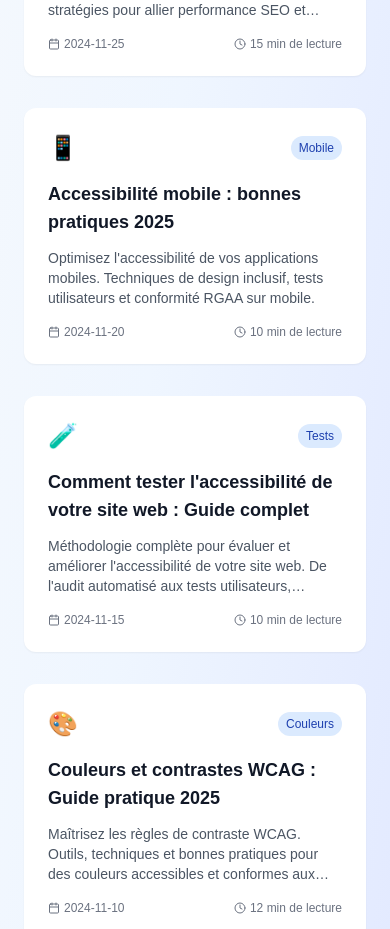
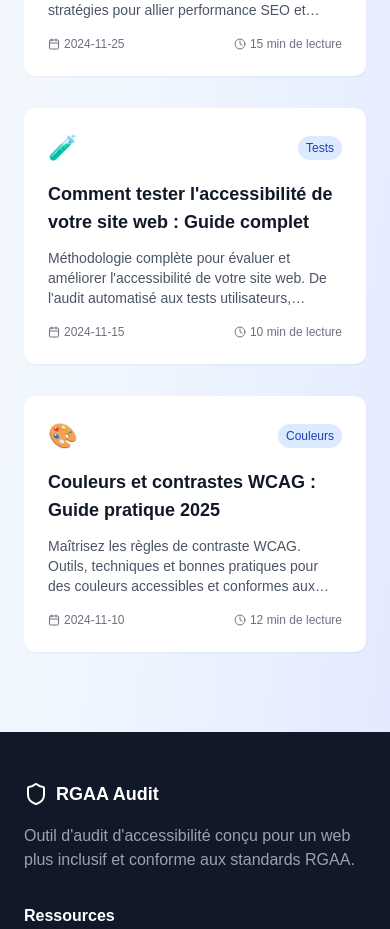
Before and after one commit to Beloic/rgaa-audit, a Next.js app: page /blog in a window 390 px wide. Shown: the part 1683-2612 px from the top of the page. Built offline with nearby package versions, Linux system fonts and the light colour scheme.

Commit message:
Blog : suppression complète de l'article 'Accessibilité mobile : bonnes pratiques 2025'

```diff
--- a/src/app/blog/page.tsx
+++ b/src/app/blog/page.tsx
@@ -42,17 +42,6 @@ export default function BlogPage() {
       category: t('article.categories.seo'),
       image: '🔍',
       tags: [t('article.categories.seo'), 'RGAA', 'Performance'],
-      featured: false
-    },
-    {
-      id: 'accessibilite-mobile-bonnes-pratiques',
-      title: t('article.mobile.title'),
-      excerpt: t('article.mobile.excerpt'),
-      date: '2024-11-20',
-      readTime: '10',
-      category: t('article.categories.mobile'),
-      image: '📱',
-      tags: [t('article.categories.mobile'), 'RGAA', 'UX'],
       featured: false
     },
     {
```
